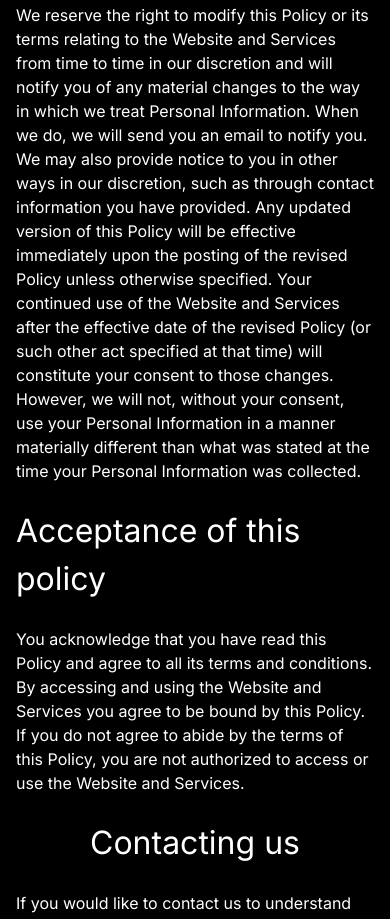
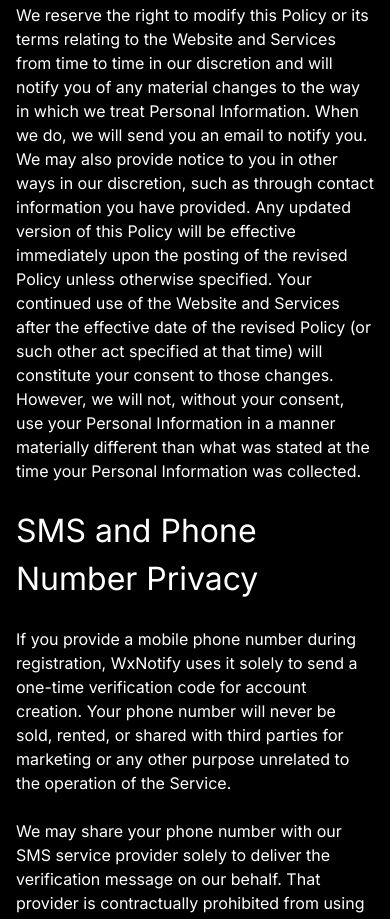
Before and after one commit to wxnotify/landing-page, a website: page privacy-policy.html in a window 390 px wide. Shown: the part 11081-12000 px from the top of the page. Drawn offline with nearby package versions, Linux system fonts and the light colour scheme.

Commit message:
Add SMS and phone number privacy section to Privacy Policy

```diff
--- a/privacy-policy.html
+++ b/privacy-policy.html
@@ -309,6 +309,22 @@
                 </div>
 
                 <div style="font-size: 24pt;">
+                SMS and Phone Number Privacy
+                </div>
+
+                <div>
+                If you provide a mobile phone number during registration, WxNotify uses it solely to send a one-time verification code for account creation. Your phone number will never be sold, rented, or shared with third parties for marketing or any other purpose unrelated to the operation of the Service.
+                </div>
+
+                <div>
+                We may share your phone number with our SMS service provider solely to deliver the verification message on our behalf. That provider is contractually prohibited from using your phone number for any other purpose.
+                </div>
+
+                <div>
+                You may request deletion of your phone number at any time through the account settings page. Standard TCPA opt-out rights apply: you may reply STOP to any SMS from WxNotify to cease further messages.
+                </div>
+
+                <div style="font-size: 24pt;">
                 Acceptance of this policy
                 </div>
 
```
